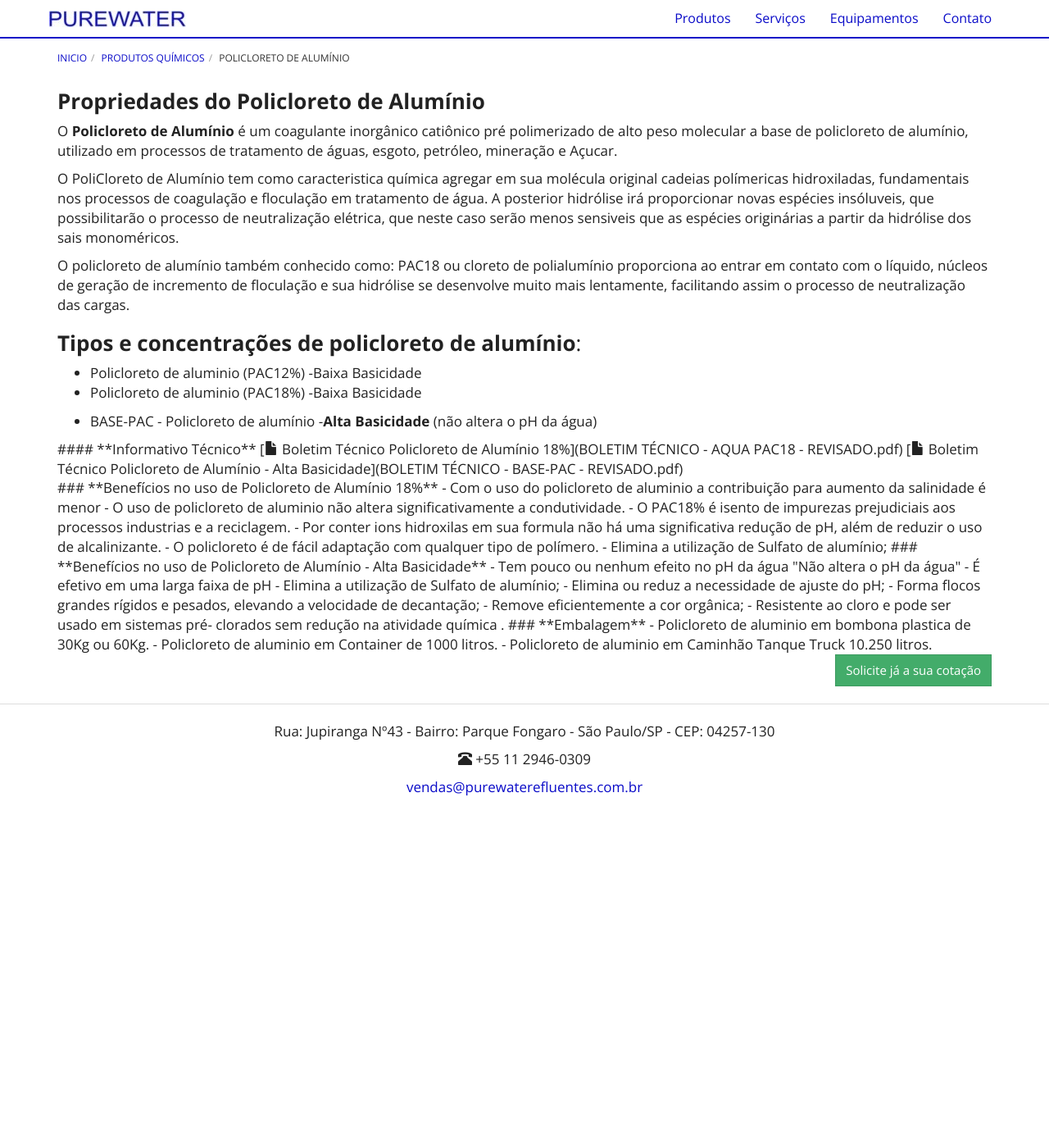
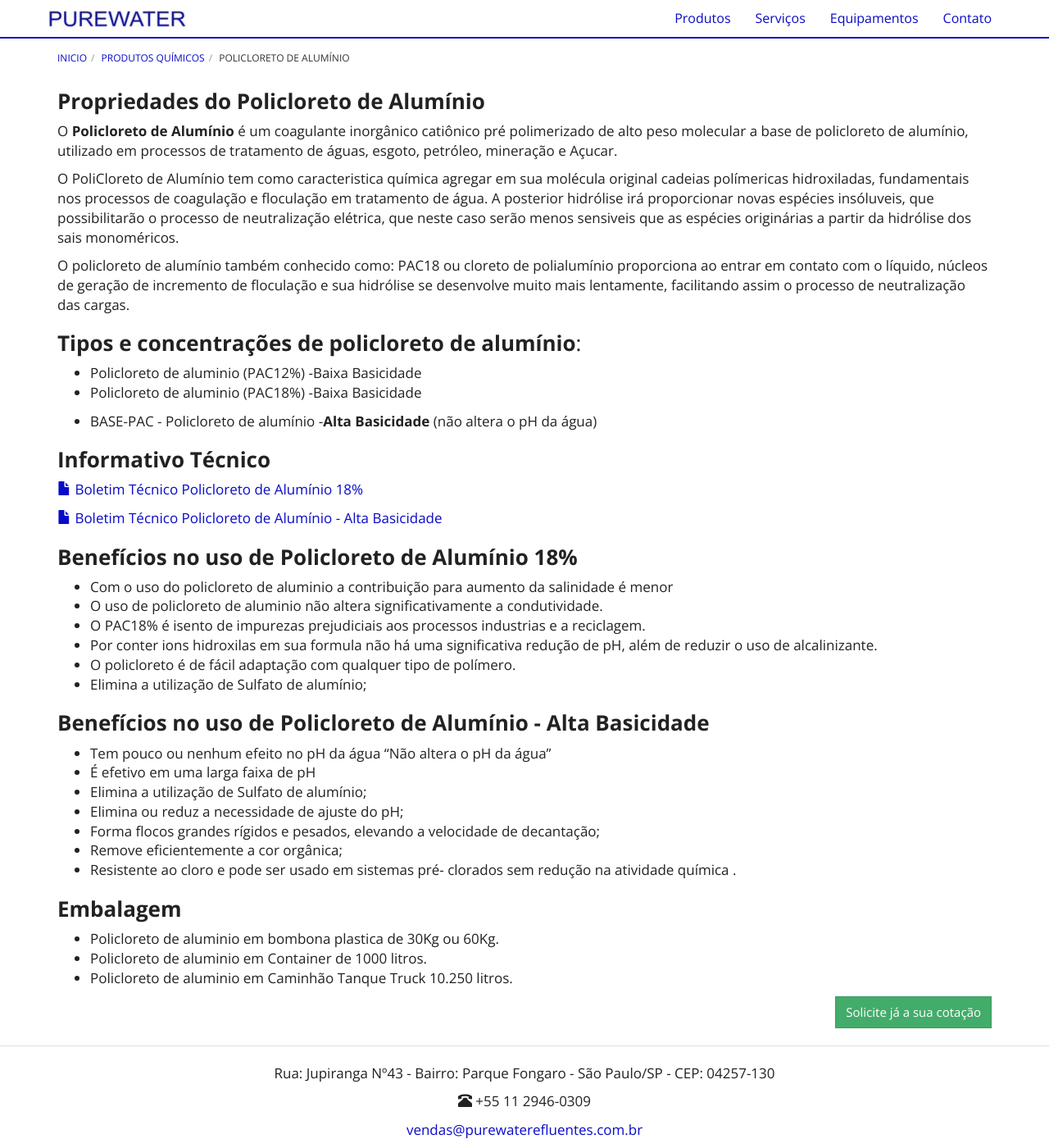
Before and after one commit to purewaterefluentes/purewaterefluentes.github.io, a Jekyll site: the page built from produtos/policloreto-de-aluminio.md, in a window 1280 px wide and 1400 px high, scrolled down 222 px. Shown: the whole window at 82% size. Built offline with Jekyll 4.4.1, drawn with Linux system fonts in a browser that asks for light colours; nearby versions of some CDN libraries; library files that are not in the unit come from our copies; before the commit the page ends 1205 px from its top, so only the background shows below that.

Commit message:
Update policloreto-de-aluminio.md

```diff
--- a/produtos/policloreto-de-aluminio.md
+++ b/produtos/policloreto-de-aluminio.md
@@ -20,9 +20,7 @@
 
 - BASE-PAC - Policloreto de alumínio -**Alta Basicidade** (não altera o pH da água)
 
-<div>
-
-#### **Informativo Técnico**
+### **Informativo Técnico**
 
 {% include purewater/link-boletim.html
    label="Boletim Técnico Policloreto de Alumínio 18%"
@@ -31,8 +29,6 @@
 {% include purewater/link-boletim.html
    label="Boletim Técnico Policloreto de Alumínio - Alta Basicidade"
    arquivo="BOLETIM TÉCNICO - BASE-PAC - REVISADO.pdf" %}
-   <div>
-      <div>
 
 ### **Benefícios no uso de Policloreto de Alumínio 18%**
 
```
